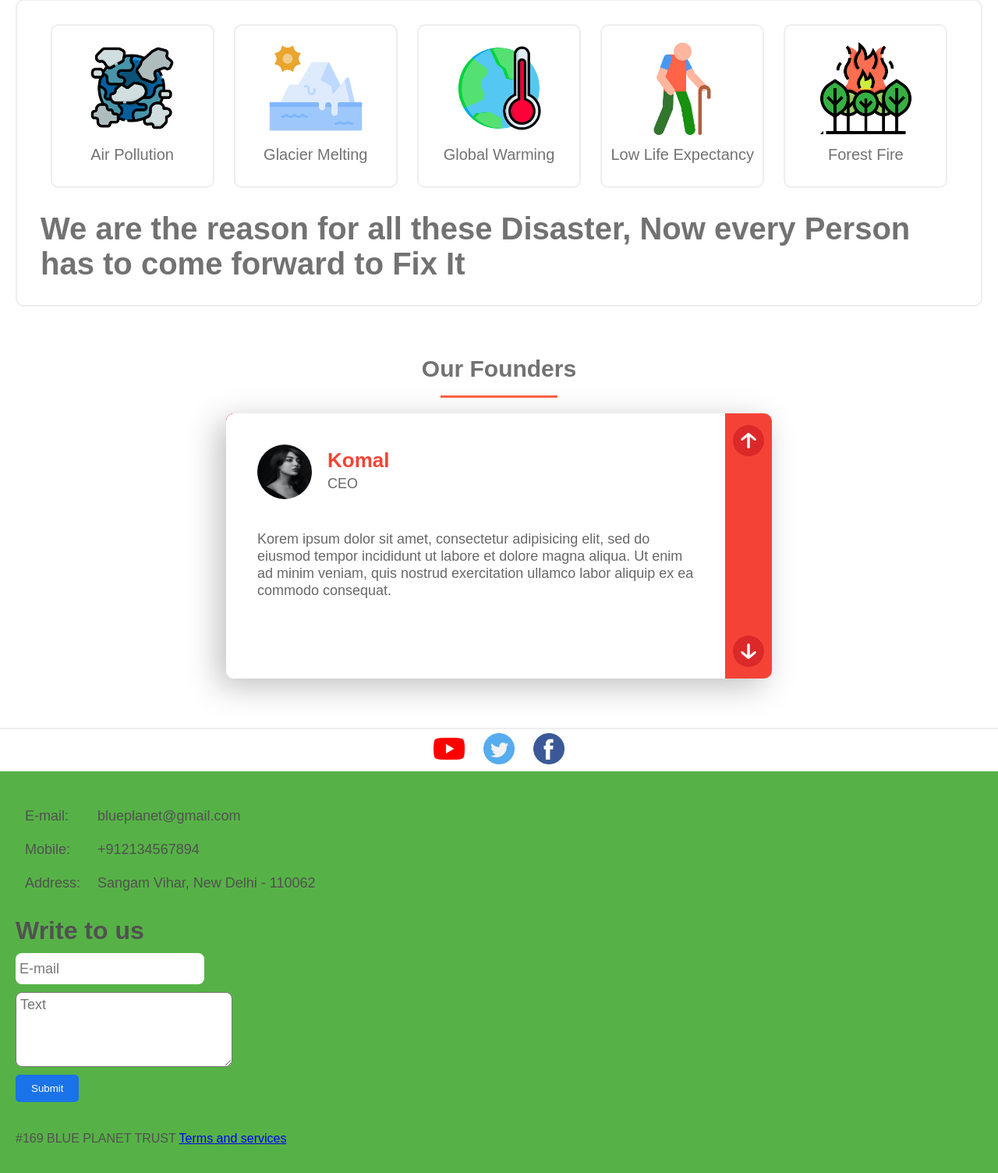
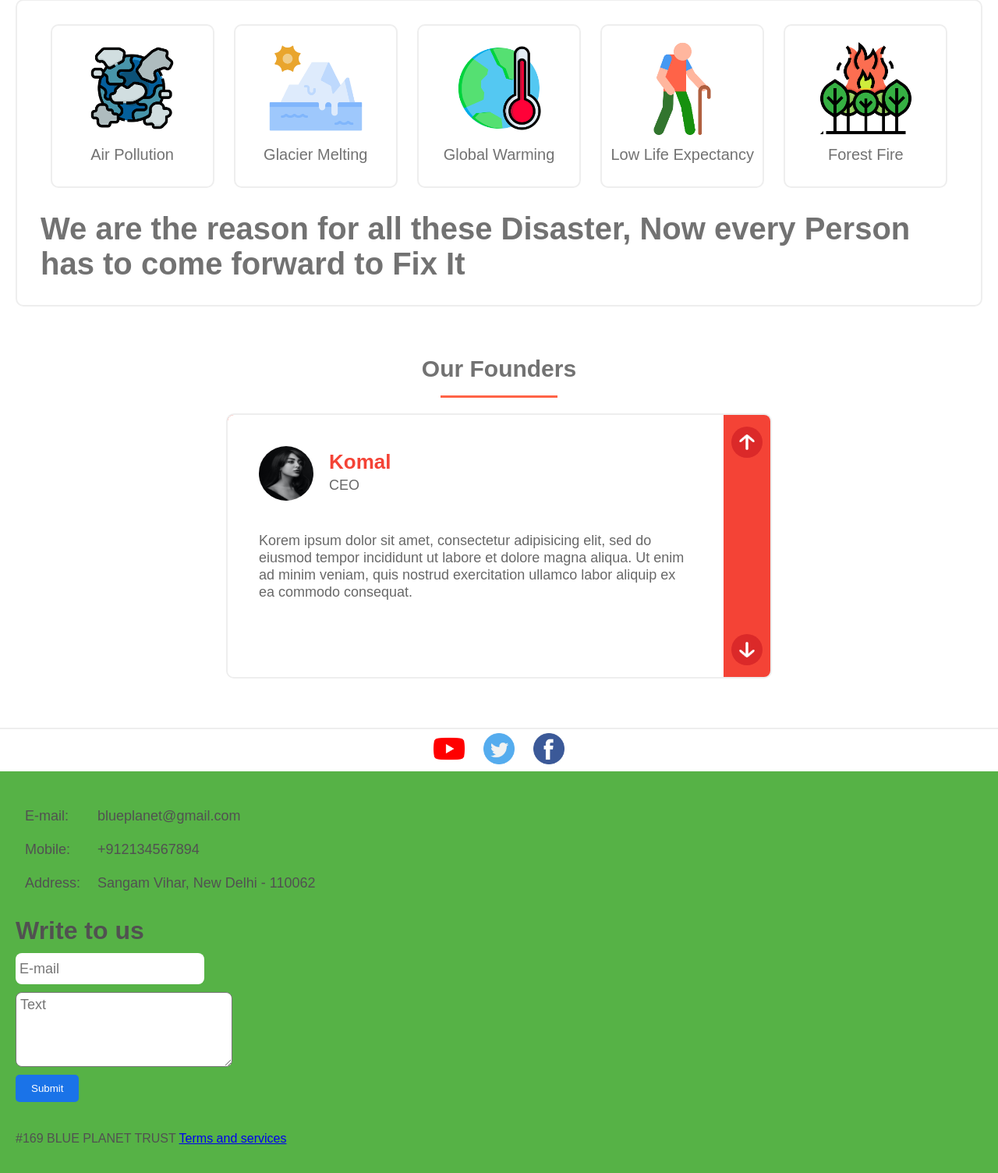
Before and after one commit to Avkr2021/Super-market, a PHP site: page / in a window 1280 px wide. Shown: the part 2183-3687 px from the top of the page at 78% size. Run offline with PHP 8.4, Linux system fonts and the light colour scheme.

Commit message:
Update homee.css

```diff
--- a/homee.css
+++ b/homee.css
@@ -402,9 +402,9 @@ width: 90%;
 max-width: 700px;
 height: 340px;
 border-radius: 10px;
-box-shadow: -10px 10px 40px rgba(0,0,0,0.25);
 position: relative;
 overflow: hidden;
+border: 2px solid #eee;
 }
 
 .card {
```
